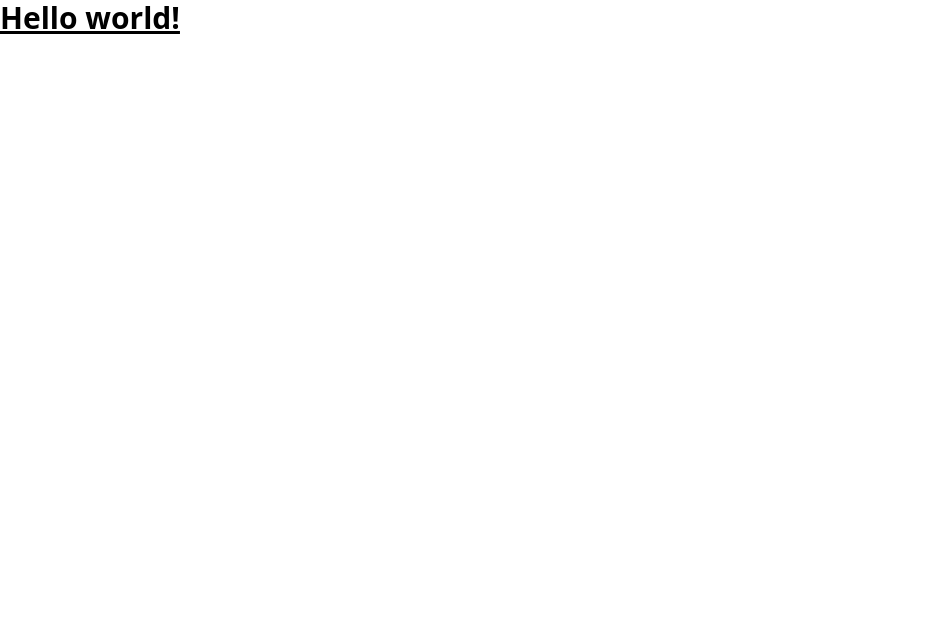
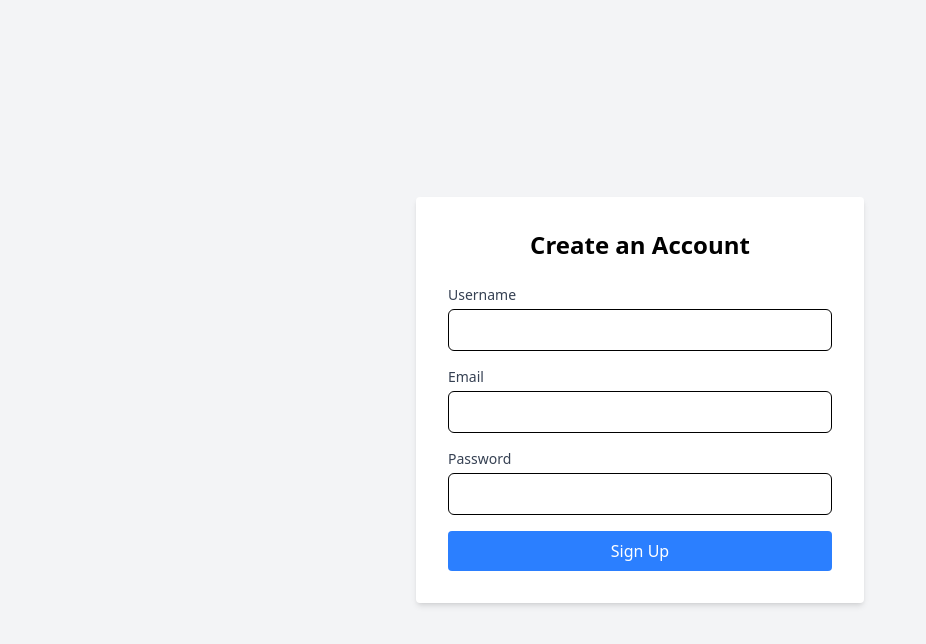
Before and after one commit to meghaniom/signup, a React (Vite) app in the folder todo/: page / in a window 1280 px wide. Shown: the top 644 px of the page, without its empty margins (0-926 px from the left). Built offline with nearby package versions, Linux system fonts and the light colour scheme.

Commit message:
signup add

```diff
--- /dev/null
+++ b/package.json
@@ -0,0 +1,6 @@
+{
+  "dependencies": {
+    "axios": "^1.10.0",
+    "react-router-dom": "^7.6.3"
+  }
+}
--- a/todo/src/App.jsx
+++ b/todo/src/App.jsx
@@ -1,9 +1,15 @@
 import "./App.css";
+import { BrowserRouter, Route, Routes } from "react-router-dom";
+import Signup from "./component/Signup";
 
 function App() {
   return (
     <>
-      <h1 class="text-3xl font-bold underline">Hello world!</h1>
+      <BrowserRouter>
+      <Routes>
+        <Route path="/" element ={<Signup/>} />
+      </Routes>
+      </BrowserRouter>
     </>
   );
 }
--- a/todo/src/component/Signup.jsx
+++ b/todo/src/component/Signup.jsx
@@ -0,0 +1,88 @@
+
+import axios from "axios";
+import { useState } from "react";
+
+const Signup = () => {
+  const [formData, setFormData] = useState({
+    email: "",
+    password: "",
+    username: "",
+  });
+  const [message, setMessage] = useState(null);
+
+  const handleChange = (e) => {
+    setFormData({ ...formData, [e.target.name]: e.target.value });
+  };
+
+  const handleSubmit = async (e) => {
+    e.preventDefault();
+    setMessage(null);
+    try {
+      const res = await axios.post("http://localhost:5000/api/register", formData);
+      setMessage({ type: "success", text: res.data.message });
+      setFormData({ email: "", password: "", username: "" });
+    } catch (err) {
+      setMessage({ type: "error", text: err.response?.data?.message || "Something went wrong" });
+    }
+  };
+
+  return (
+    <div className="min-h-screen flex items-center justify-center bg-gray-100">
+      <div className="bg-white p-8 rounded shadow-md w-full max-w-md">
+        <h2 className="text-2xl font-bold mb-6 text-center">Create an Account</h2>
+        {message && (
+          <div
+            className={`mb-4 text-sm p-2 rounded ${
+              message.type === "error" ? "bg-red-100 text-red-700" : "bg-green-100 text-green-700"
+            }`}
+          >
+            {message.text}
+          </div>
+        )}
+        <form onSubmit={handleSubmit} className="space-y-4">
+          <div>
+            <label className="block text-sm font-medium text-gray-700">Username</label>
+            <input
+              type="text"
+              name="username"
+              value={formData.username}
+              onChange={handleChange}
+              className="mt-1 w-full p-2 border rounded-md focus:outline-none focus:ring-2 focus:ring-blue-400"
+              required
+            />
+          </div>
+          <div>
+            <label className="block text-sm font-medium text-gray-700">Email</label>
+            <input
+              type="email"
+              name="email"
+              value={formData.email}
+              onChange={handleChange}
+              className="mt-1 w-full p-2 border rounded-md focus:outline-none focus:ring-2 focus:ring-blue-400"
+              required
+            />
+          </div>
+          <div>
+            <label className="block text-sm font-medium text-gray-700">Password</label>
+            <input
+              type="password"
+              name="password"
+              value={formData.password}
+              onChange={handleChange}
+              className="mt-1 w-full p-2 border rounded-md focus:outline-none focus:ring-2 focus:ring-blue-400"
+              required
+            />
+          </div>
+          <button
+            type="submit"
+            className="w-full bg-blue-500 hover:bg-blue-600 text-white py-2 px-4 rounded"
+          >
+            Sign Up
+          </button>
+        </form>
+      </div>
+    </div>
+  );
+};
+
+export default Signup;
```
Also changed, not shown: 1 other file (tests, documents, lock files or other folders).
